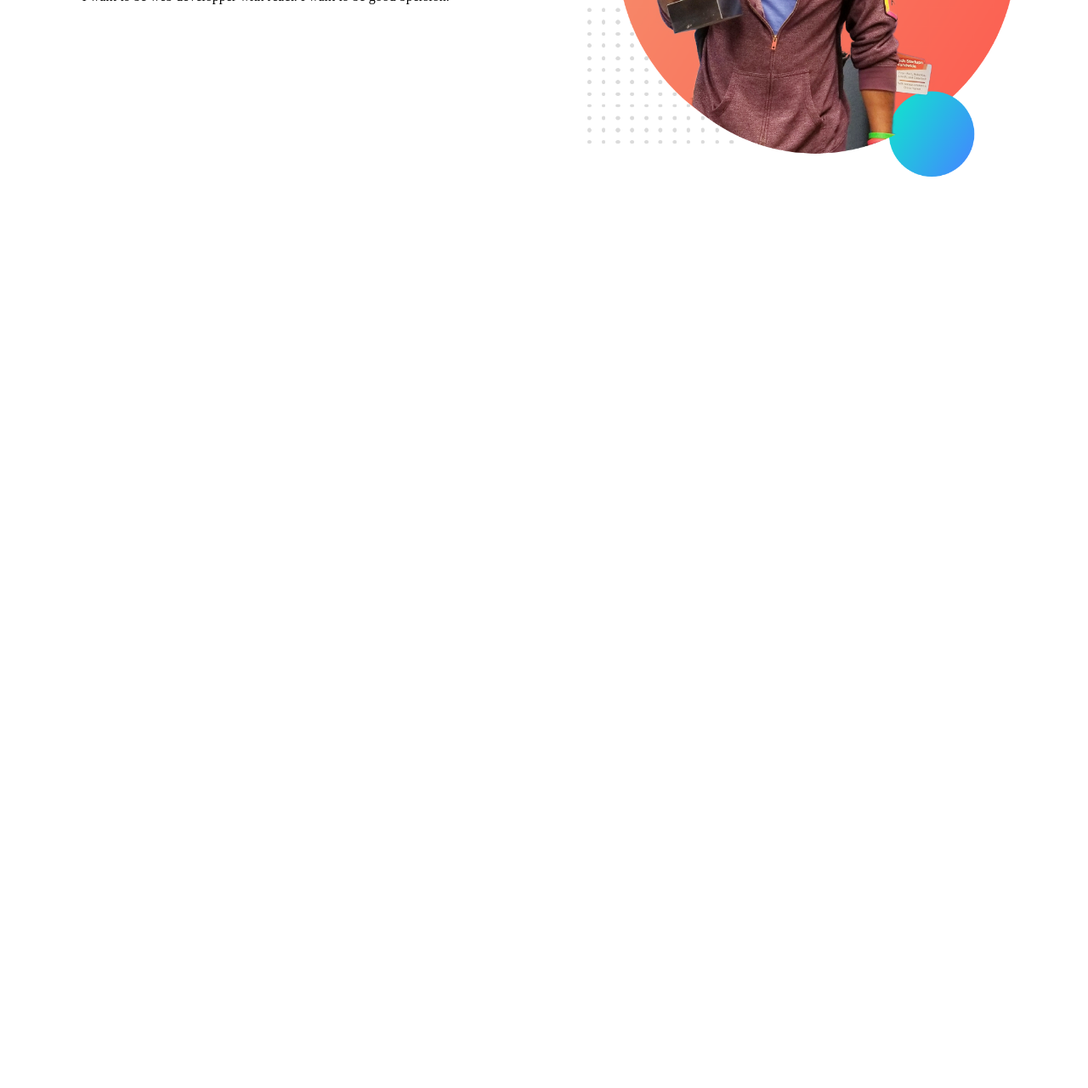
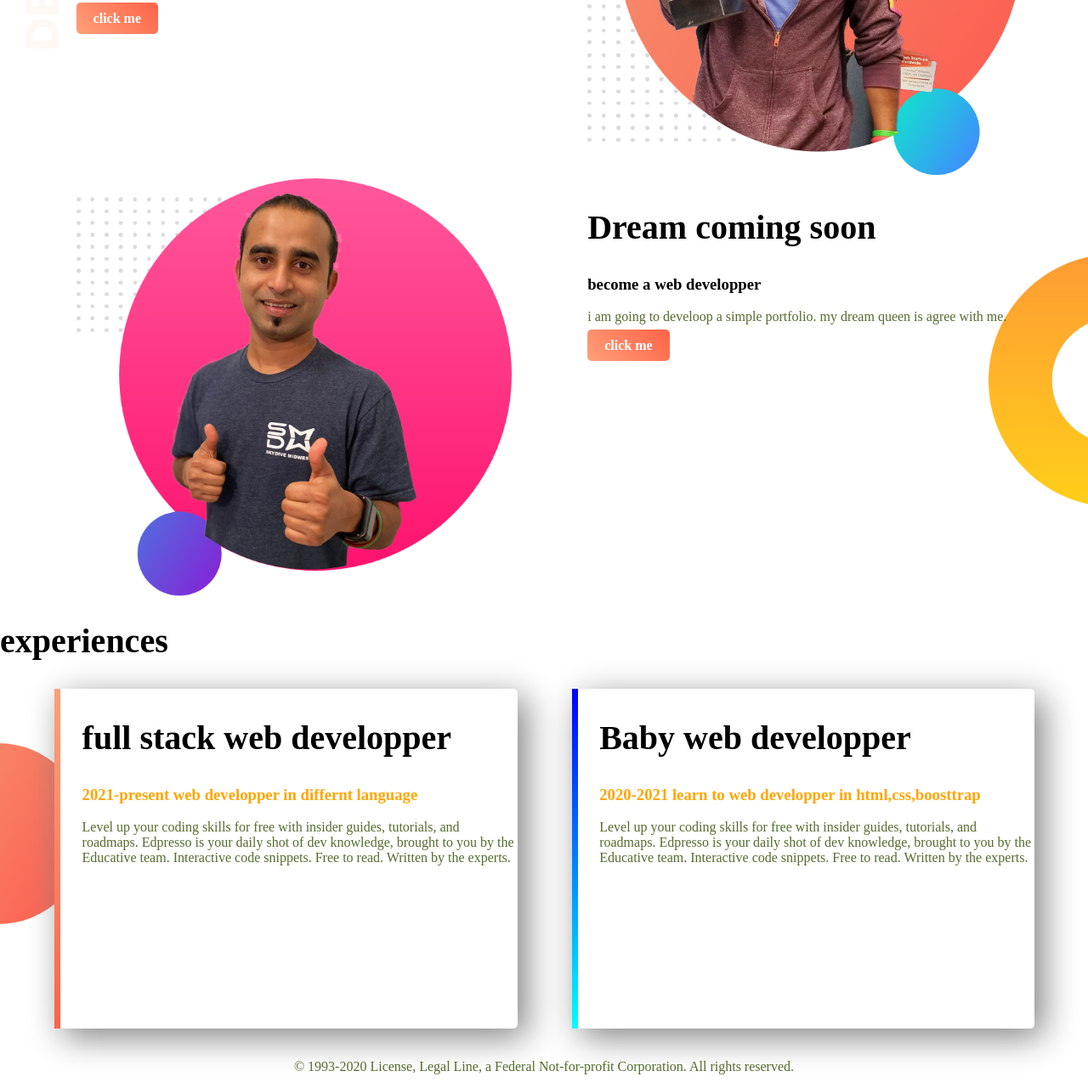
Before and after one commit to mahmud285/web-portfolio, a plain HTML site: page images/index.html in a window 1280 px wide. Shown: the part 302-1583 px from the top of the page at 85% size. Before the commit the page ends 800 px from the top, so only its background shows below. Drawn offline with Linux system fonts and the light colour scheme.

Commit message:
finished

```diff
--- a/images/index.html
+++ b/images/index.html
@@ -7,17 +7,60 @@
     <link href="https://fonts.googleapis.com/css?family=Poppins&display=swap" rel="stylesheet">
     <link rel="stylesheet" href="style.css">
 </head>
+
+
 <body>
-  <section>
+
+
+  <section class="top-banner">
         <div class="half-width">
             <h1>welcome to </h1>
             <h1><span class="name-hilight">jowad</span> website</h1>
             <h3>world class web developper</h3>
             <p>I want to be web developper with react. I want to be good bpersion.</p>
+            <a class="jekokhono" target="_blank" href="https://www.youtube.com">click me</a>
         </div>
         <div class="half-width">
             <img src="jhankar.png" alt="">
         </div>
   </section>
+
+
+
+
+  <section class="hulk">
+      <div class="half-width">
+          <img src="jhankar2.png" alt="">
+      </div>
+      <div class="half-width">
+          <h2>Dream coming soon</h2>
+          <h3>become a web developper</h3>
+          <p>i am going to develoop a simple portfolio. my dream queen is agree with me.</p>
+          <a class="jekokhono" target="_blank" href="https://www.youtube.com">click me</a>
+      </div>
+  </section>
+
+
+
+  <section class="experience-area">
+      <h2>experiences</h2>
+      <div id="full" class="half-width single-experience">
+          <h2>full stack web developper</h2>
+          <h3 class="name-hilight">2021-present web developper in differnt language</h3>
+          <p>Level up your coding skills for free with insider guides, tutorials, and roadmaps. Edpresso is your daily shot of dev knowledge, brought to you by the Educative team. Interactive code snippets. Free to read. Written by the experts.</p>
+      </div>
+      <div id="baby" class="half-width single-experience">
+          <h2>Baby web developper</h2>
+          <h3 class="name-hilight">2020-2021 learn to web developper in html,css,boosttrap</h3>
+          <p>Level up your coding skills for free with insider guides, tutorials, and roadmaps. Edpresso is your daily shot of dev knowledge, brought to you by the Educative team. Interactive code snippets. Free to read. Written by the experts.</p>
+
+      </div>
+
+  </section>
+  <footer>
+      <p>
+          © 1993-2020 License, Legal Line, a Federal Not-for-profit Corporation. All rights reserved.
+      </p>
+  </footer>
 </body>
 </html>
--- a/images/style.css
+++ b/images/style.css
@@ -1,8 +1,15 @@
 body{
     font-family: 'Poppins', ;
+    margin: 0px;
 }
 h1{
     font-size: 50px;
+}
+h2{
+    font-size: 40px;
+}
+p{
+    color: darkolivegreen;
 }
 .name-hilight{
     color: orange;
@@ -16,3 +23,47 @@ h1{
 .half-width img{
     width:100%;
 }
+.top-banner{
+    background-image: url("top-banner.png");
+    background-repeat: no-repeat;
+}
+section{
+    height:500px;
+}
+.jekokhono{
+    text-decoration: none;
+    background-image: linear-gradient(45deg, lightsalmon,tomato);
+    padding: 10px 20px;
+    border-radius: 5px;
+    color: white;
+    font-weight: 700;
+}
+.hulk{
+    background-image: url("dream-bg.png");
+    background-repeat: no-repeat;
+    background-position: right;
+}
+.single-experience{
+    box-shadow: 10px 10px 40px gray;
+    border-radius: 5px;
+    height:80%;
+    background-color: white;
+}
+.experience-area{
+    background-image: url("exp-bg.png");
+    background-repeat: no-repeat;
+    background-position: left;
+}
+#full{
+    border-left: 7px solid;
+    border-image: linear-gradient(180deg, lightsalmon,tomato);
+    border-image-slice: 1;
+}
+#baby{
+    border-left: 7px solid;
+    border-image: linear-gradient(180deg, blue,cyan);
+    border-image-slice: 1;
+}
+footer p{
+    text-align: center;
+}
```
